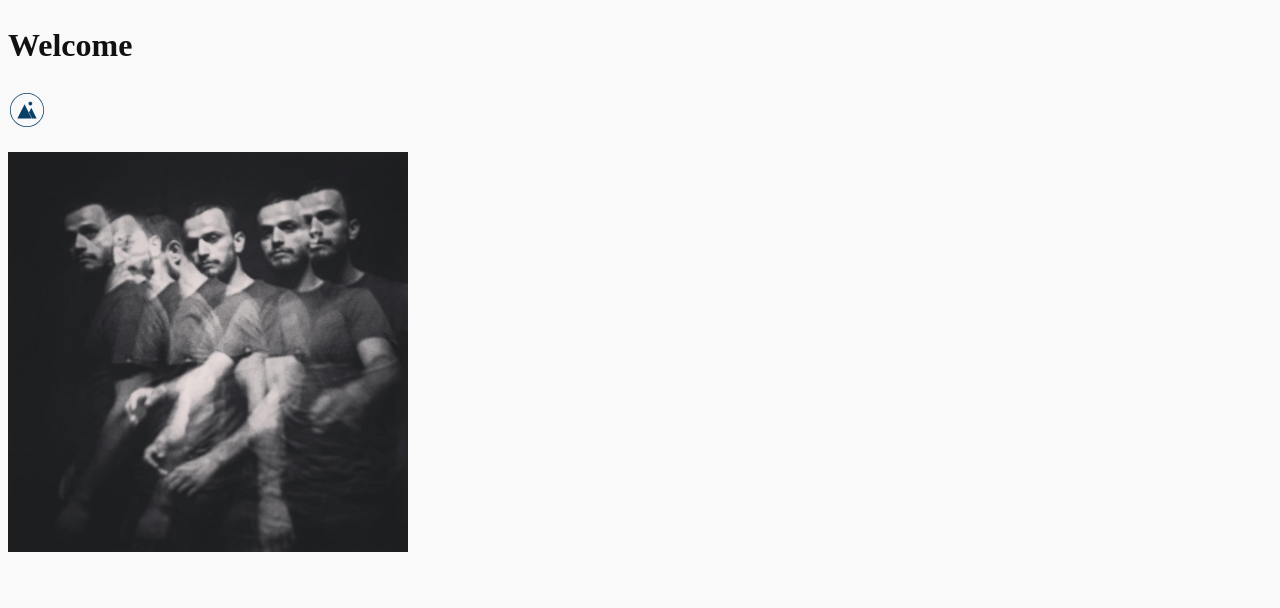
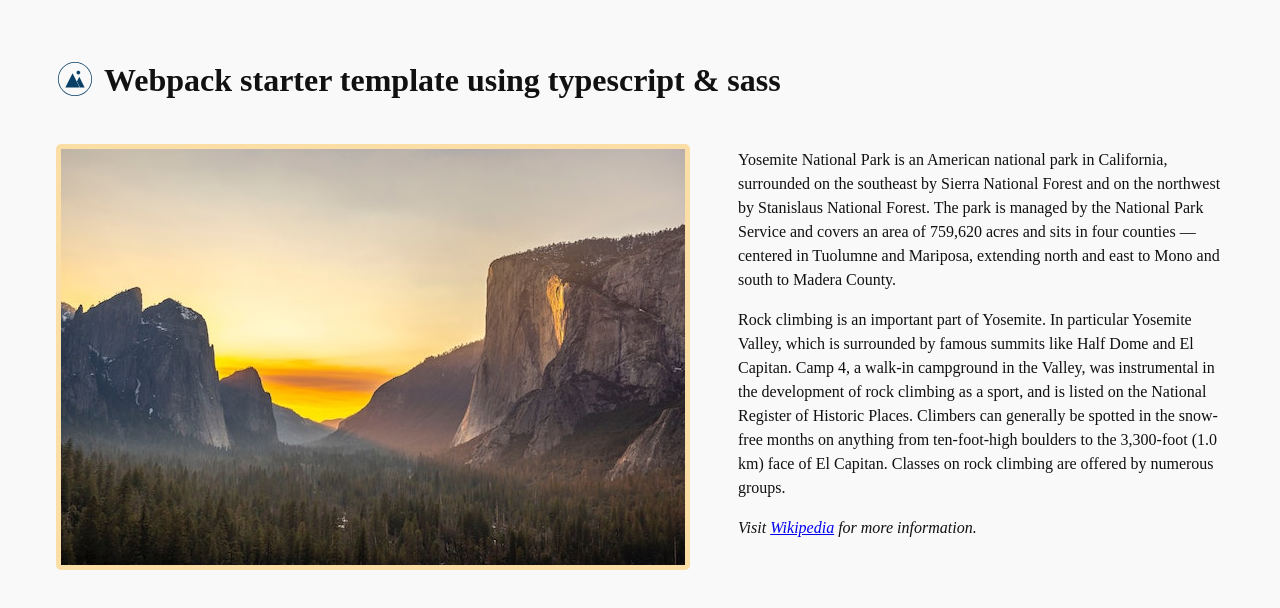
Before and after one commit to vasilionjea/webpack-frontend-template, a website built with webpack: page src/index.html in a window 1280 px wide. Built offline with nearby package versions, Linux system fonts and the light colour scheme.

Commit message:
Extract styles into a single CSS file

```diff
--- a/src/index.html
+++ b/src/index.html
@@ -5,11 +5,23 @@
   <title>Home</title>
   <meta name="viewport" content="user-scalable=no,width=device-width,initial-scale=1,maximum-scale=1">
   <meta name="msapplication-tap-highlight" content="no">
-  <meta name="description" content="">
+  <meta name="description" content="Webpack starter template">
 </head>
 <body>
-  <h1>Welcome</h1>
-  <span class="icon icon-mountain-round" aria-hidden="true"></span>
-  <p><img src="assets/motion.jpg" alt="" width="400"></p>
+  <main>
+    <header>
+      <span class="icon icon-mountain-round pull-left" aria-hidden="true"></span>
+      <h1>Webpack starter template using typescript &amp; sass</small></h1>
+    </header>
+
+    <br>
+
+    <section>
+      <img src="assets/yosemite.jpg" class="pull-left" alt="Yosemite National Park">
+      <p>Yosemite National Park is an American national park in California, surrounded on the southeast by Sierra National Forest and on the northwest by Stanislaus National Forest. The park is managed by the National Park Service and covers an area of 759,620 acres and sits in four counties &mdash; centered in Tuolumne and Mariposa, extending north and east to Mono and south to Madera County.</p>
+      <p>Rock climbing is an important part of Yosemite. In particular Yosemite Valley, which is surrounded by famous summits like Half Dome and El Capitan. Camp 4, a walk-in campground in the Valley, was instrumental in the development of rock climbing as a sport, and is listed on the National Register of Historic Places. Climbers can generally be spotted in the snow-free months on anything from ten-foot-high boulders to the 3,300-foot (1.0 km) face of El Capitan. Classes on rock climbing are offered by numerous groups.</p>
+      <p><em>Visit <a href="https://en.wikipedia.org/wiki/Yosemite_National_Park" target="_blank">Wikipedia</a> for more information.</em></p>
+    </section>
+  </main>
 </body>
 </html>
--- a/src/styles/style.scss
+++ b/src/styles/style.scss
@@ -12,6 +12,8 @@ body {
 }
 
 
+.pull-left { float: left; }
+
 .icon {
   width: 38px;
   height: 38px;
@@ -21,3 +23,26 @@ body {
 .icon-mountain-round {
   background: url('../assets/mountain-round.svg') center center no-repeat;
 }
+
+img {
+  margin: 0 3rem 1.5rem 0;
+  border: 5px solid #fbdea6;
+  border-radius: 5px;
+  max-width: 100%;
+}
+
+main {
+  padding: 3rem;
+
+  p:first-of-type {
+    padding-top: 0.25rem;
+  }
+}
+
+header {
+  span { margin-top: 4px; }
+  h1 {
+    margin: 0;
+    margin-left: 48px;
+  }
+}
--- a/webpack.common.js
+++ b/webpack.common.js
@@ -1,26 +1,46 @@
+import path from 'path';
+import url from 'url';
 import HtmlWebpackPlugin from 'html-webpack-plugin';
+import MiniCssExtractPlugin from 'mini-css-extract-plugin';
 
+export const isProd = process.env.NODE_ENV === 'production';
+export const isDev = !isProd;
+export const __dirname = path.dirname(url.fileURLToPath(import.meta.url));
+
+/**
+ * This common Webpack config is used for both production and development.
+ * https://webpack.js.org/configuration
+ */
 export default {
+  // The environment in which the code will run
+  target: 'web',
+
+  // Tells webpack to use its built-in optimizations accordingly
   mode: 'none',
+
+  // The entry file(s) from where Webpack will start resolving modules
   entry: {
     app: './src/main.ts',
   },
+
   module: {
     rules: [
+      // Typescript
       {
         test: /\.tsx?$/,
         use: 'ts-loader',
         exclude: /node_modules/,
       },
 
+      // HTML
       {
         test: /\.html$/,
         loader: 'html-loader'
       },
 
+
+      // Images will be emitted into the assets folder within the output directory
       // https://webpack.js.org/guides/asset-modules
-      // All images will be emitted into the assets folder
-      // within the output directory.
       {
         test: /\.(png|svg|jpg|jpeg)$/i,
         type: 'asset/resource',
@@ -29,23 +49,32 @@ export default {
         }
       },
 
+      // CSS
       {
         test: /\.scss$/i,
         use: [
-          // Creates `style` nodes from JS strings
-          "style-loader",
+          MiniCssExtractPlugin.loader,
+
           // Translates CSS into CommonJS
-          "css-loader",
+          'css-loader',
+
           // Compiles Sass to CSS
-          "sass-loader",
+          'sass-loader',
         ],
       },
     ],
   },
+
   resolve: {
     extensions: ['.tsx', '.ts', '.js'],
   },
+
   plugins: [
+    // Extract CSS source into its own file
+    new MiniCssExtractPlugin({
+      filename: isDev ? '[name].css' : '[name].[contenthash].css',
+    }),
+
     new HtmlWebpackPlugin({
       hash: true,
       template: 'src/index.html',
--- a/webpack.dev.js
+++ b/webpack.dev.js
@@ -1,10 +1,11 @@
 import path from 'path';
-import url from 'url';
 import {merge} from 'webpack-merge';
-import common from './webpack.common.js';
+import common, {__dirname} from './webpack.common.js';
 
-const __dirname = path.dirname(url.fileURLToPath(import.meta.url));
-
+/**
+ * Webpack config for development.
+ * https://webpack.js.org/guides/development
+ */
 export default merge(common, {
   mode: 'development',
 
@@ -16,12 +17,13 @@ export default merge(common, {
 
   devtool: 'cheap-module-source-map',
 
-  // https://webpack.js.org/guides/development/
+  // Web server with live reload
   devServer: {
     static: './dist',
     port: 3000,
     watchFiles: ['src/*.html'],
   },
+
   optimization: {
     runtimeChunk: 'single',
   },
```
Also changed, not shown: package.json (+4 -4 lines), webpack.prod.js (+5 -4 lines), README.md, src/assets/motion.jpg (deleted), src/assets/yosemite.jpg (added), 1 other file.
